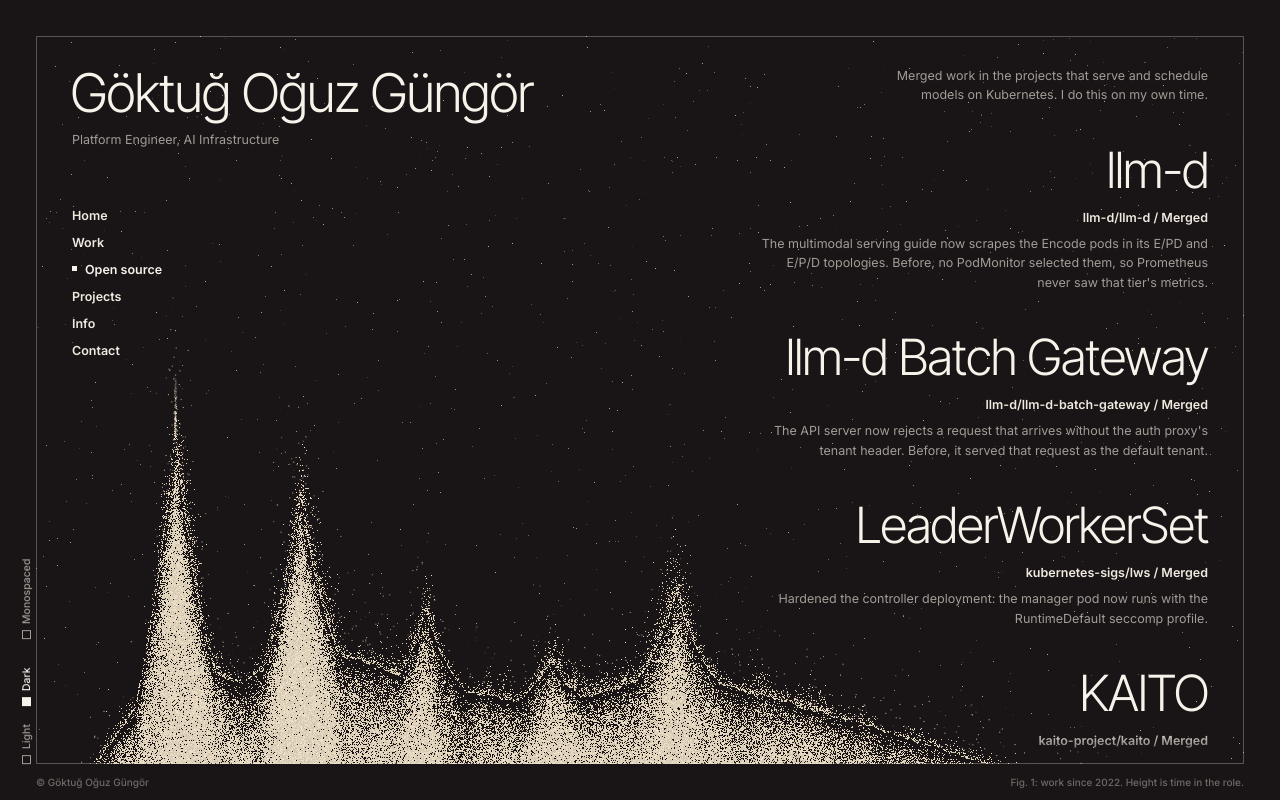
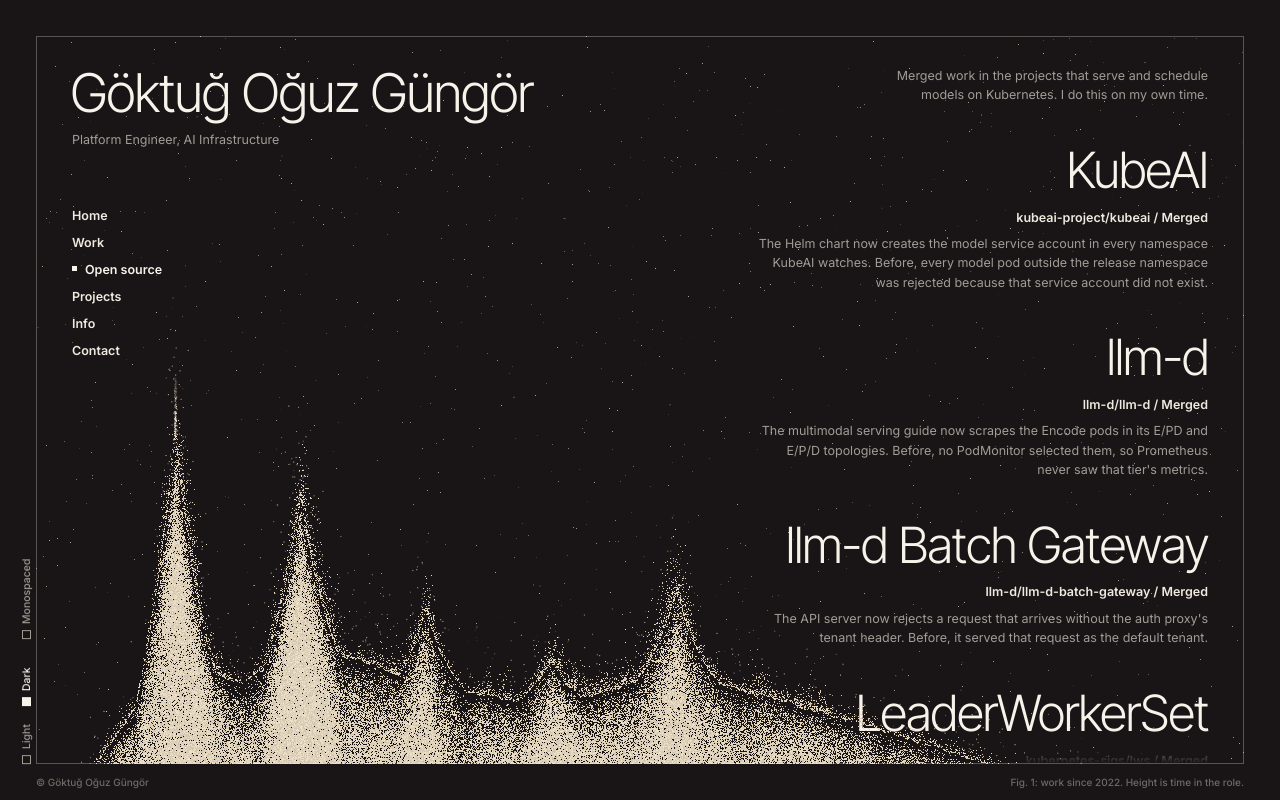
Before and after one commit to Goguzgungor/Goguzgungor.github.io, a plain HTML site: page index.html in a window 1280 px wide. Both pictures are taken after a click on the link "Open source". Drawn offline with Linux system fonts and the light colour scheme.

Commit message:
Add the merged KubeAI chart fix to open source

```diff
--- a/index.html
+++ b/index.html
@@ -294,6 +294,11 @@ html:not(.js) .switches, html:not(.js) .frame, html:not(.js) .foot { display: no
   <section class="page" data-page="open-source" aria-label="Open source">
     <div class="col">
       <p class="lede">Merged work in the projects that serve and schedule models on Kubernetes. I do this on my own time.</p>
+      <article class="item">
+        <h2><a href="https://github.com/kubeai-project/kubeai/pull/796" target="_blank" rel="noopener">KubeAI</a></h2>
+        <p class="meta">kubeai-project/kubeai / Merged</p>
+        <p class="desc">The Helm chart now creates the model service account in every namespace KubeAI watches. Before, every model pod outside the release namespace was rejected because that service account did not exist.</p>
+      </article>
       <article class="item">
         <h2><a href="https://github.com/llm-d/llm-d/pull/3057" target="_blank" rel="noopener">llm-d</a></h2>
         <p class="meta">llm-d/llm-d / Merged</p>
```
